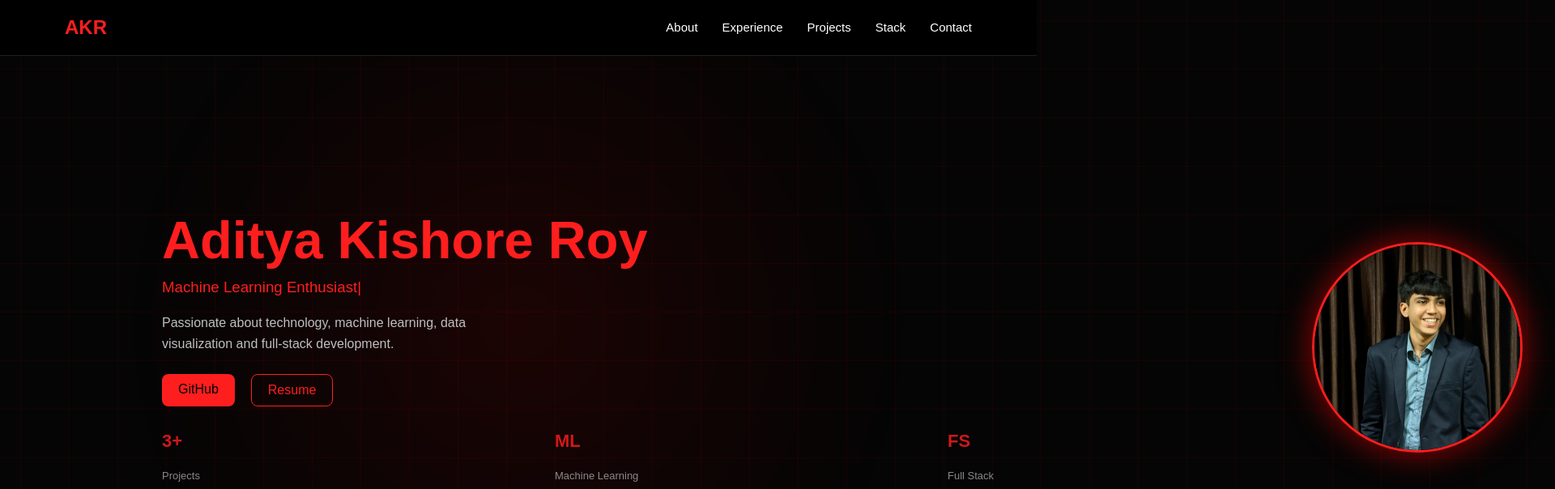
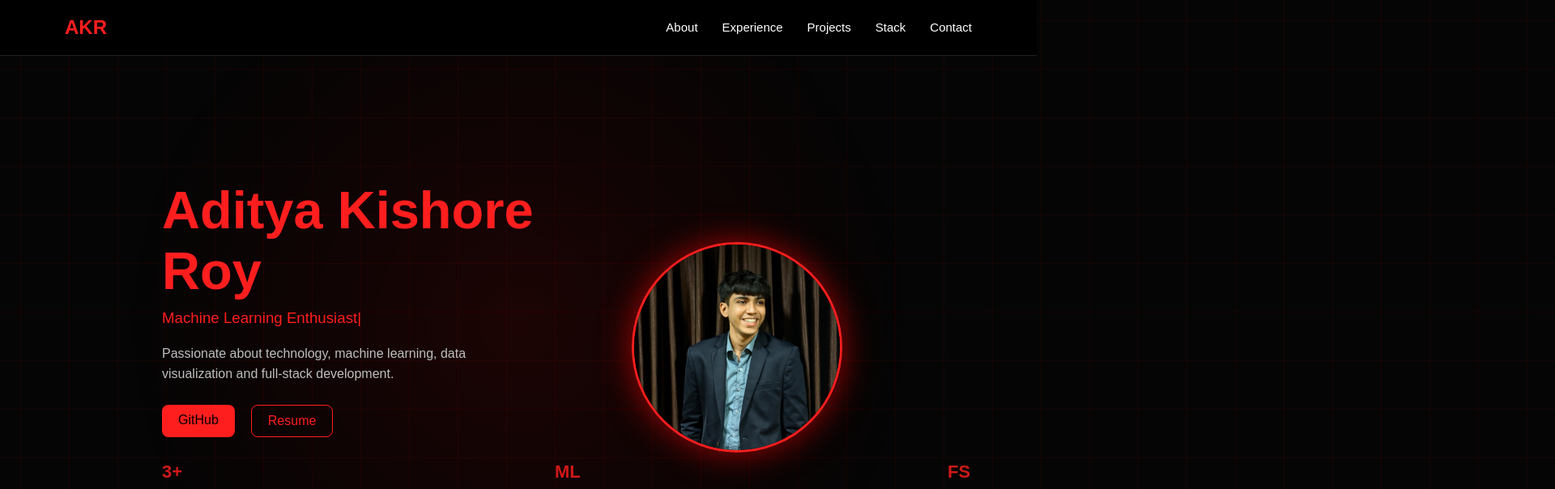
Before and after one commit to MRhacksalive/aditya-portfolio, a React (Vite) app: page / in a window 1280 px wide. Shown: the top 604 px of the page at 81% size, 1920 px wide, since content can reach past the window. Built offline with nearby package versions, Linux system fonts and the light colour scheme.

Commit message:
changes to hero4

```diff
--- a/src/styles.css
+++ b/src/styles.css
@@ -579,11 +579,13 @@ transform:translateY(10px);
 
 display:flex;
 
+align-items:center;
+
 justify-content:space-between;
 
-align-items:center;
+padding:0 100px;
 
-padding:0 100px;
+gap:60px;
 
 }
 .hero-highlights{
@@ -624,4 +626,8 @@ font-size:13px;
 
 transform:translateY(-4px);
 
+}.hero-text{
+
+max-width:520px;
+
 }
```
